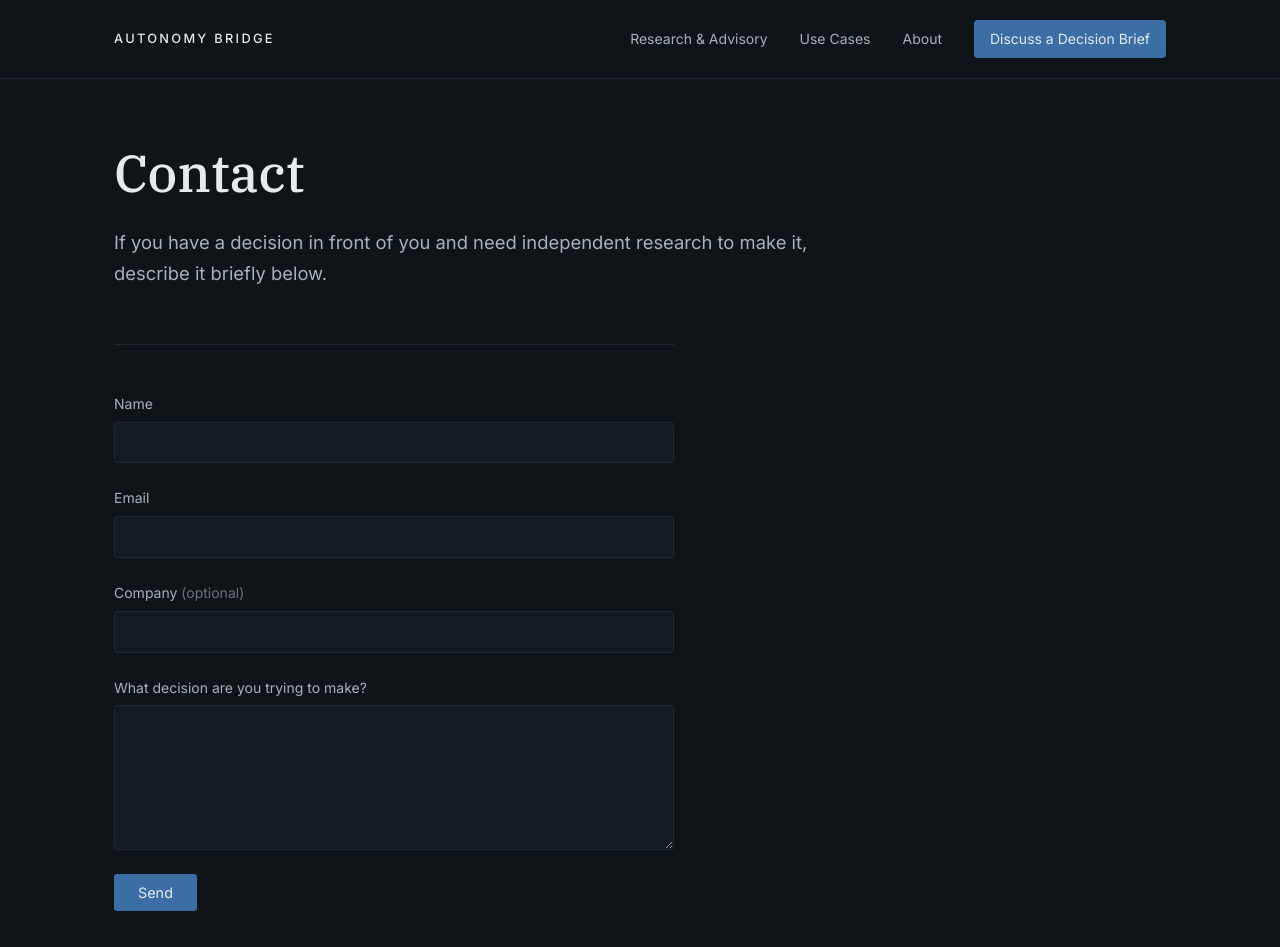
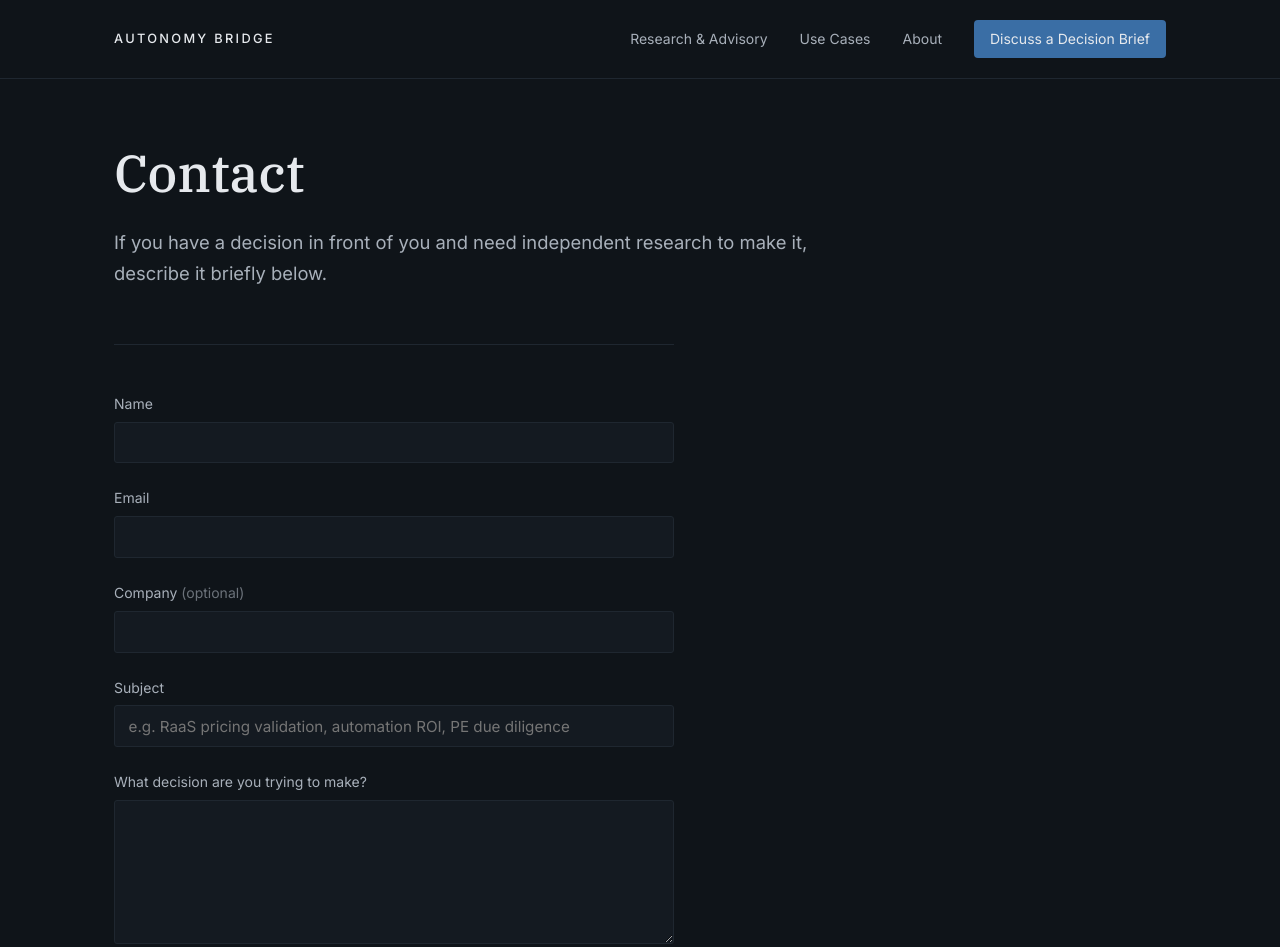
Before and after one commit to deepakgupta5/autonomy-bridge-web, an Astro site: page /contact in a window 1280 px wide. Shown: the top 947 px of the page. Built offline with nearby package versions, Linux system fonts and the light colour scheme; Astro itself is replaced by a stand-in of ours.

Commit message:
Add Subject field to contact form

```diff
--- a/src/components/Layout.astro
+++ b/src/components/Layout.astro
@@ -64,6 +64,7 @@ const { title, description } = Astro.props;
     <input type="text" name="name" />
     <input type="email" name="email" />
     <input type="text" name="company" />
+    <input type="text" name="subject" />
     <textarea name="message"></textarea>
   </form>
 </body>
--- a/src/pages/contact.astro
+++ b/src/pages/contact.astro
@@ -42,6 +42,11 @@ import Footer from "../components/Footer.astro";
         <div class="field">
           <label for="company">Company <span class="optional">(optional)</span></label>
           <input type="text" id="company" name="company" autocomplete="organization" />
+        </div>
+
+        <div class="field">
+          <label for="subject">Subject</label>
+          <input type="text" id="subject" name="subject" required placeholder="e.g. RaaS pricing validation, automation ROI, PE due diligence" />
         </div>
 
         <div class="field">
```
